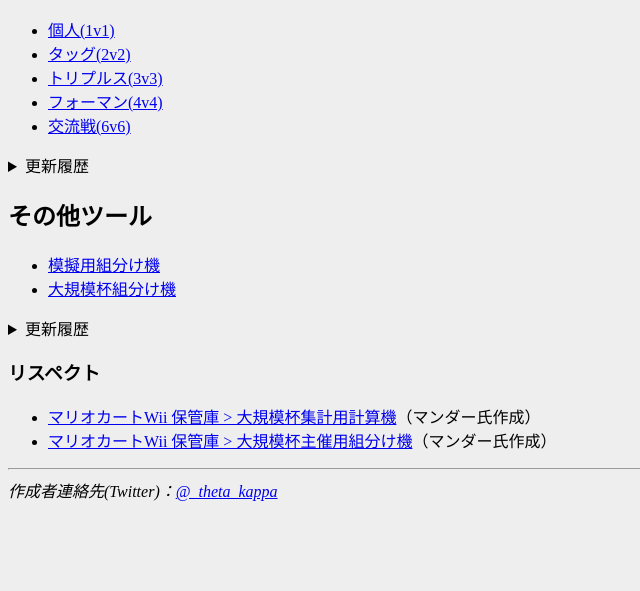
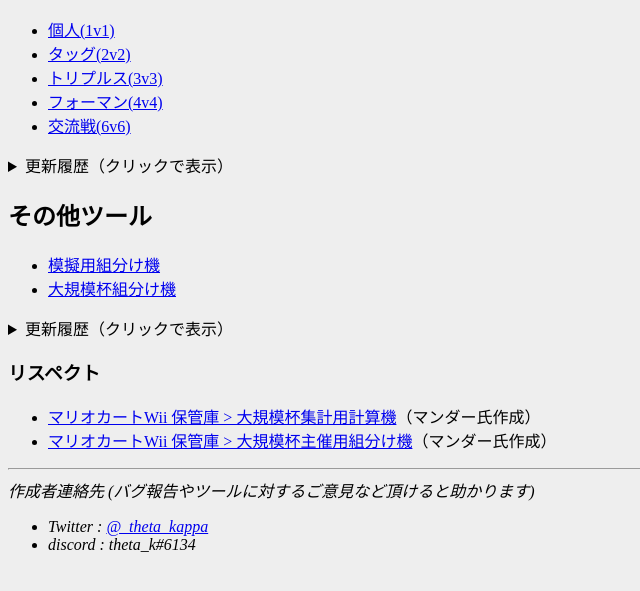
Before and after one commit to mktools/mktools.github.io, a plain HTML site: page index.html in a window 1280 px wide. Shown: the part 127-718 px from the top of the page, without its empty margins (0-640 px from the left). Drawn offline with Linux system fonts and the light colour scheme.

Commit message:
トップページを更新
更新履歴の追加
連絡先を修正加筆

```diff
--- a/index.html
+++ b/index.html
@@ -23,10 +23,11 @@
   </ul>
 
   <details>
-    <summary>更新履歴</summary>
+    <summary>更新履歴（クリックで表示）</summary>
     <ul>
+      <li>19/10/24 フレンドコードの両端に括弧がない場合も検出できるように修正</li>
       <li>18/10/04 人数と通過人数を同一にした場合は区切り線と主催コピペ用を表示しない仕様を追加</li>
-      <li>18/08/18 フレコ検出周りのバグ取り、結果画像URL欄を改行可に変更(回線落ち時の措置)</li>
+      <li>18/08/18 フレンドコード検出周りのバグ取り、結果画像URL欄を改行可に変更(回線落ち時の措置)</li>
       <li>18/08/04 バグ取りと外観の微修正</li>
       <li>18/07/22 合計点欄(自動計算)の追加、1v1の区切りを圧縮</li>
       <li>18/07/21 回線落ち・減点用に得点欄に+-式を入力できるように変更</li>
@@ -54,7 +55,7 @@
   </ul>
 
   <details>
-    <summary>更新履歴</summary>
+    <summary>更新履歴（クリックで表示）</summary>
     <ul>
       <li>19/04/25 大規模杯組分け機: 重複検出追加，進行役の余剰/不足人数通知を追加</li>
       <li>19/02/11 大規模杯組分け機: IEでのバグ修正，正式公開</li>
@@ -85,7 +86,11 @@
   <footer>
     <hr>
     <address>
-      作成者連絡先(Twitter)：<a href="https://twitter.com/_theta_kappa">@_theta_kappa</a>
+      作成者連絡先 (バグ報告やツールに対するご意見など頂けると助かります)
+      <ul>
+        <li>Twitter : <a href="https://twitter.com/_theta_kappa">@_theta_kappa</a></li>
+        <li>discord : theta_k#6134</li>
+      </ul>
     </address>
   </footer>
 
```
